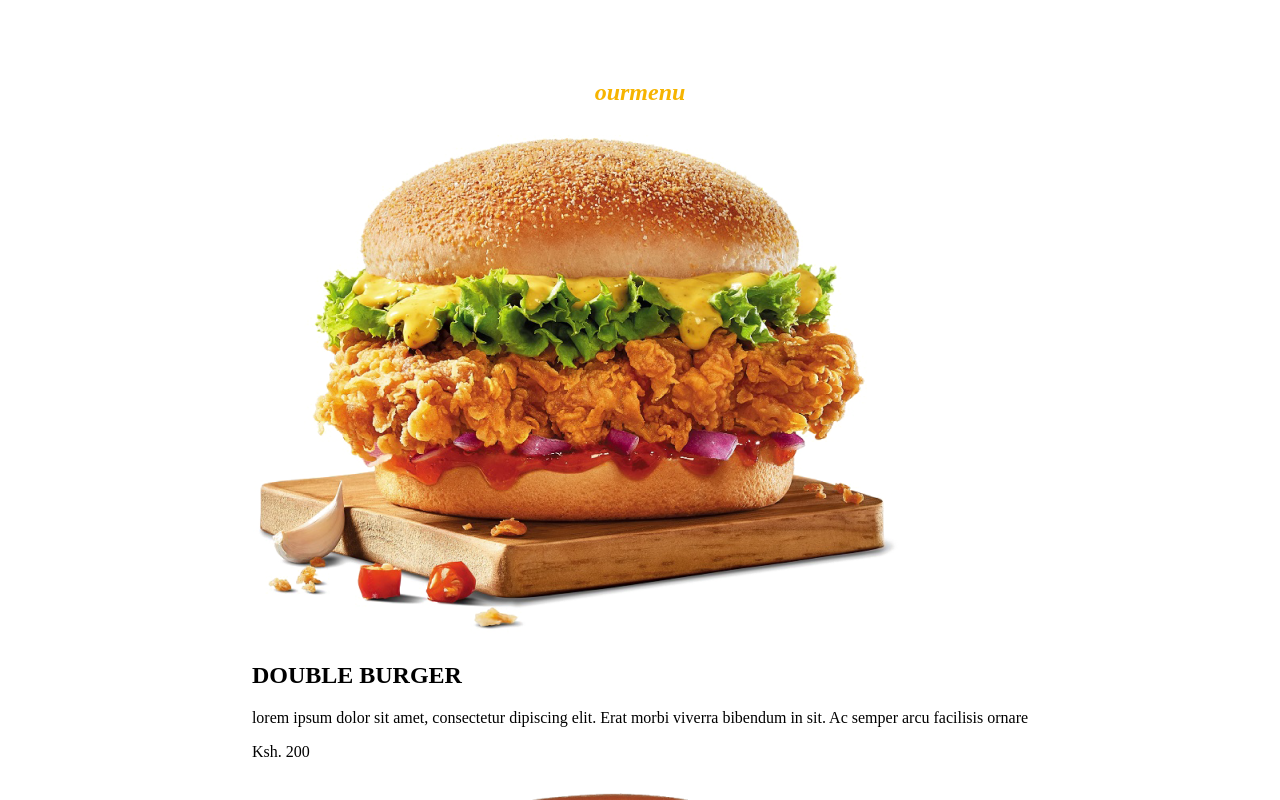
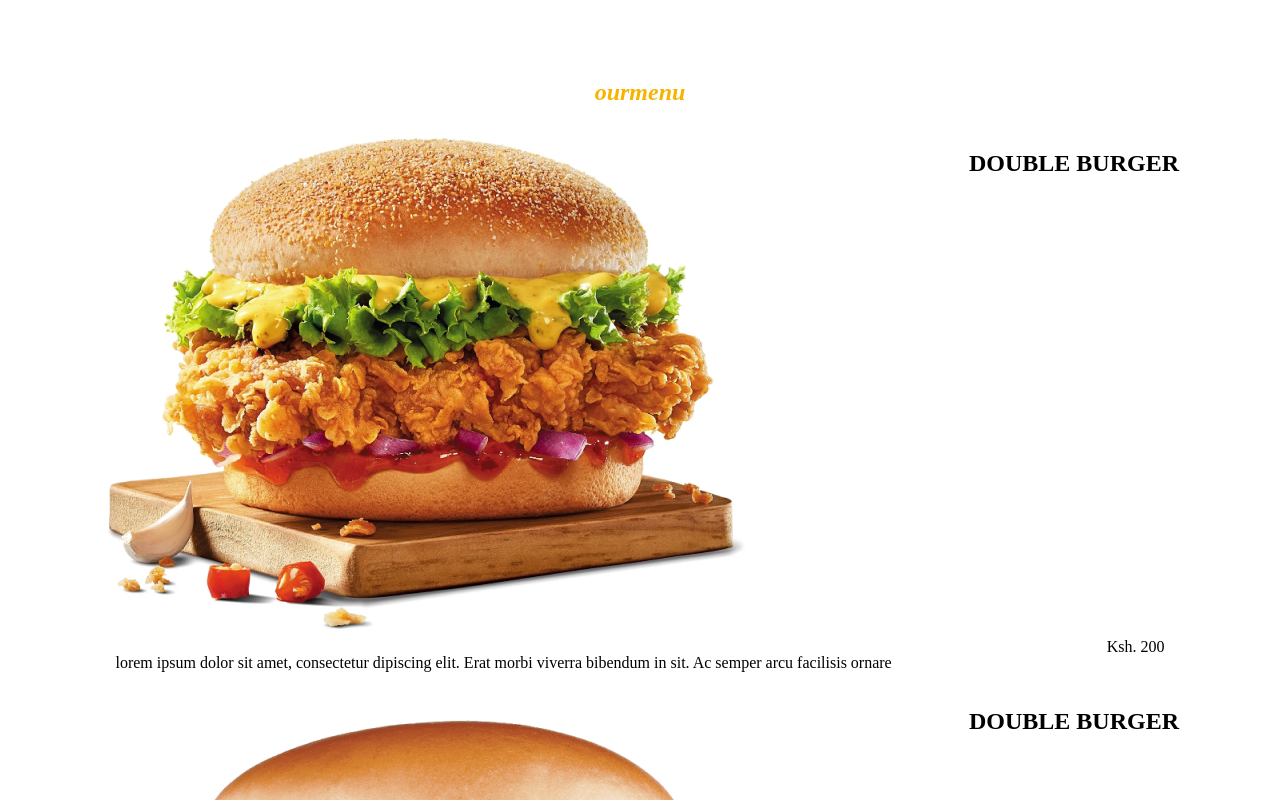
Before and after one commit to paulinenanzala19/burger-palace, a plain HTML site: page index.html in a window 1280 px wide. Shown: the part 1400-2200 px from the top of the page. Drawn offline with Linux system fonts and the light colour scheme.

Commit message:
[menu-items]

```diff
--- a/index.css
+++ b/index.css
@@ -108,3 +108,9 @@ nav>ul{
 .menutitle{
     text-align: center;
 }
+.menu-items{
+    display: flex;
+    flex-direction: row;
+    flex-wrap: wrap;
+    justify-content: space-around;
+}
```
